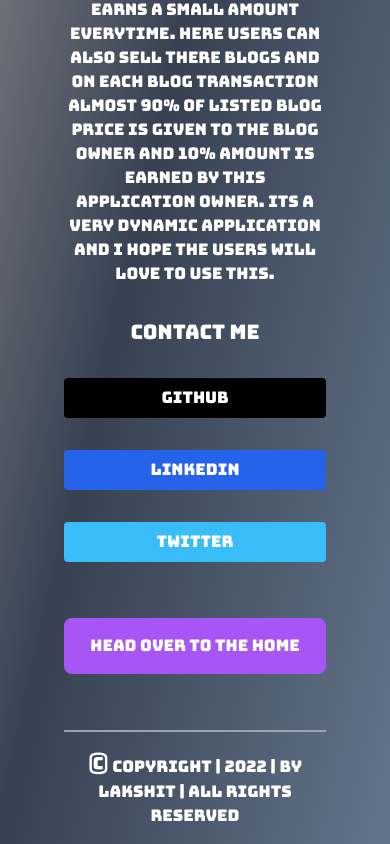
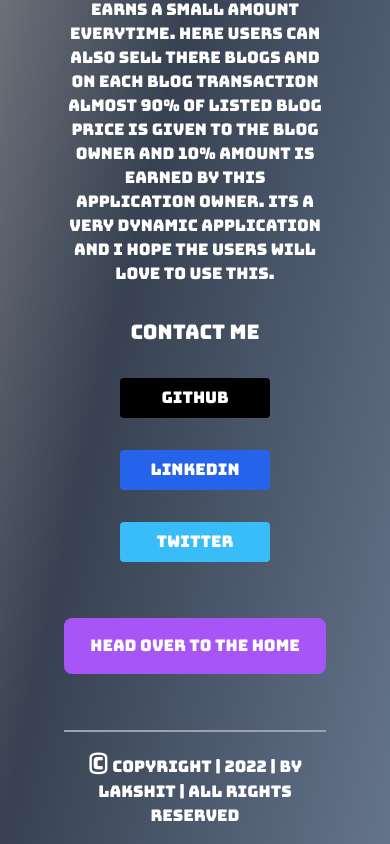
Before and after one commit to Lakshit-Chiranjiv/D-Blog-Dapp, a React (Vite) app in the folder client/: page /about in a window 390 px wide. Shown: the part 886-1730 px from the top of the page. Built offline with nearby package versions, Linux system fonts and the light colour scheme.

Commit message:
responsive styles

```diff
--- a/client/src/components/About.jsx
+++ b/client/src/components/About.jsx
@@ -13,10 +13,10 @@ const About = () => {
         <p>This Application allows user to create blogs with a fees and when someone reads that blog, the owner earns a small amount everytime. Here users can also sell there blogs and on each blog transaction almost 90% of listed blog price is given to the blog owner and 10% amount is earned by this application owner. Its a very dynamic application and I hope the users will love to use this.</p>
 
         <h3 className='text-xl my-4 mt-8'>Contact Me</h3>
-        <div className="grid grid-cols-1 sm:grid-cols-3 gap-8 my-8">
-            <a href="#" className='bg-black p-2 px-6 rounded hover:scale-105 transition-all'>Github</a>
-            <a href="#" className='bg-blue-600 p-2 px-6 rounded hover:scale-105 transition-all'>LinkedIn</a>
-            <a href="#" className='bg-sky-400 p-2 px-6 rounded hover:scale-105 transition-all'>Twitter</a>
+        <div className="grid grid-cols-1 sm:grid-cols-3 justify-items-center gap-8 my-8">
+            <a href="#" className='bg-black p-2 px-6 min-w-[150px] rounded hover:scale-105 transition-all'>Github</a>
+            <a href="#" className='bg-blue-600 p-2 px-6 min-w-[150px] rounded hover:scale-105 transition-all'>LinkedIn</a>
+            <a href="#" className='bg-sky-400 p-2 px-6 min-w-[150px] rounded hover:scale-105 transition-all'>Twitter</a>
         </div>
 
         <Link to='/'>
```
